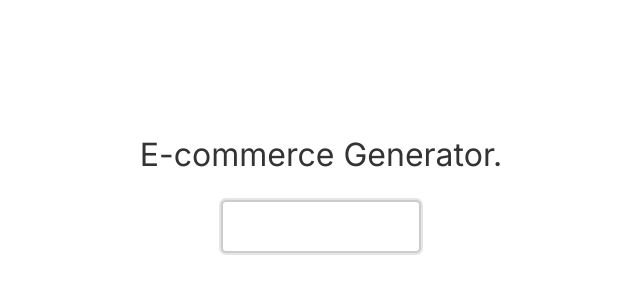
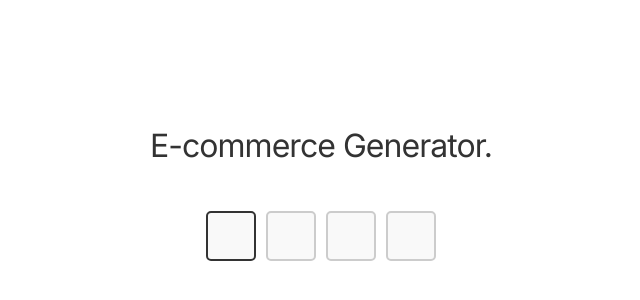
Before and after one commit to wisa-colin/shopping-website-generator, a React (Vite) app in the folder frontend/: page / in a window 1280 px wide. Shown: the part 220-520 px from the top of the page, without its empty margins (319-959 px from the left). Built offline with nearby package versions, Linux system fonts and the light colour scheme.

Commit message:
password chaged ui

```diff
--- a/frontend/src/components/LockOverlay.tsx
+++ b/frontend/src/components/LockOverlay.tsx
@@ -4,10 +4,12 @@ const LockOverlay: React.FC = () => {
     const [isVisible, setIsVisible] = useState(true);
     const [input, setInput] = useState('');
     const inputRef = useRef<HTMLInputElement>(null);
+
     const SECRET_CODE = '7777';
+    const CODE_LENGTH = SECRET_CODE.length;
 
     useEffect(() => {
-        // 컴포넌트가 마운트될 때 입력 필드에 자동으로 포커스
+        // 컴포넌트 마운트 및 가시 상태 시 자동 포커스
         if (isVisible && inputRef.current) {
             inputRef.current.focus();
         }
@@ -15,24 +17,30 @@ const LockOverlay: React.FC = () => {
 
     const handleInputChange = (e: React.ChangeEvent<HTMLInputElement>) => {
         const value = e.target.value;
+
         // 4자리 숫자로만 제한
-        if (value.length <= SECRET_CODE.length && /^\d*$/.test(value)) {
+        if (value.length <= CODE_LENGTH && /^\d*$/.test(value)) {
             setInput(value);
 
             // 4자리가 모두 입력되면 비밀번호 체크
-            if (value.length === SECRET_CODE.length) {
+            if (value.length === CODE_LENGTH) {
                 if (value === SECRET_CODE) {
-                    // 비밀번호 일치 시 오버레이 해제
-                    setIsVisible(false);
+                    setIsVisible(false); // 비밀번호 일치 시 오버레이 해제
                 } else {
-                    // 불일치 시 입력 초기화 (잠시 후)
+                    // 불일치 시 입력 초기화
                     setTimeout(() => {
                         setInput('');
-                    }, 300);
+                    }, 500);
                 }
             }
         }
     };
+
+    // 입력 필드의 각 칸에 표시될 값을 계산
+    const inputBoxes = Array(CODE_LENGTH).fill('');
+    input.split('').forEach((char, index) => {
+        inputBoxes[index] = char;
+    });
 
     if (!isVisible) return null;
 
@@ -45,7 +53,7 @@ const LockOverlay: React.FC = () => {
             height: '100vh',
             backgroundColor: '#ffffff',
             display: 'flex',
-            flexDirection: 'column', // Input 필드와 제목을 수직으로 배치
+            flexDirection: 'column',
             justifyContent: 'center',
             alignItems: 'center',
             zIndex: 99999,
@@ -54,29 +62,62 @@ const LockOverlay: React.FC = () => {
                 fontFamily: 'Inter, sans-serif',
                 fontWeight: 300,
                 fontSize: '2rem',
-                letterSpacing: '0.0em',
                 color: '#333',
-                marginBottom: '20px' // 입력 필드와 간격
+                marginBottom: '40px'
             }}>
                 E-commerce Generator.
             </h1>
+
+            {/* 실제 입력 필드 (투명하게 숨김) */}
             <input
                 ref={inputRef}
-                type="text"
+                type="tel" // 모바일에서 숫자 키패드 유도
                 value={input}
                 onChange={handleInputChange}
-                maxLength={SECRET_CODE.length}
-                placeholder=""
+                maxLength={CODE_LENGTH}
                 style={{
-                    padding: '10px',
-                    fontSize: '1.5rem',
-                    textAlign: 'center',
-                    border: `2px solid ${input.length === SECRET_CODE.length && input !== SECRET_CODE ? 'red' : '#ccc'}`,
-                    borderRadius: '5px',
-                    width: '200px',
-                    outline: 'none'
+                    position: 'absolute', // 가상 박스 위에 겹치도록 배치
+                    opacity: 0,           // 투명하게 숨김
+                    width: '250px',       // 가상 박스 전체 너비
+                    height: '50px',
+                    zIndex: 1,            // 가장 위에 배치하여 이벤트 처리
+                    cursor: 'text'
                 }}
+                autoFocus
             />
+
+            {/* 4개의 가상 입력 박스 (시각적인 요소) */}
+            <div style={{ display: 'flex', gap: '10px' }}>
+                {inputBoxes.map((char, index) => (
+                    <div
+                        key={index}
+                        style={{
+                            width: '50px',
+                            height: '50px',
+                            lineHeight: '50px',
+                            textAlign: 'center',
+                            fontSize: '1.5rem',
+                            border: `2px solid ${
+                                // 4자리 입력 후 실패 시 빨간색 테두리
+                                input.length === CODE_LENGTH && input !== SECRET_CODE
+                                    ? 'red'
+                                    : // 현재 입력 중인 칸에 포커스 효과
+                                    index === input.length ? '#333' : '#ccc'
+                            }`,
+                            borderRadius: '5px',
+                            backgroundColor: '#f9f9f9',
+                            transition: 'border-color 0.3s'
+                        }}
+                    >
+                        {char}
+                    </div>
+                ))}
+            </div>
+
+            {/* 비밀번호 입력 실패 메시지 (옵션) */}
+            {input.length === CODE_LENGTH && input !== SECRET_CODE && (
+                <p style={{ color: 'red', marginTop: '10px' }}>Wrong.</p>
+            )}
         </div>
     );
 };
```
